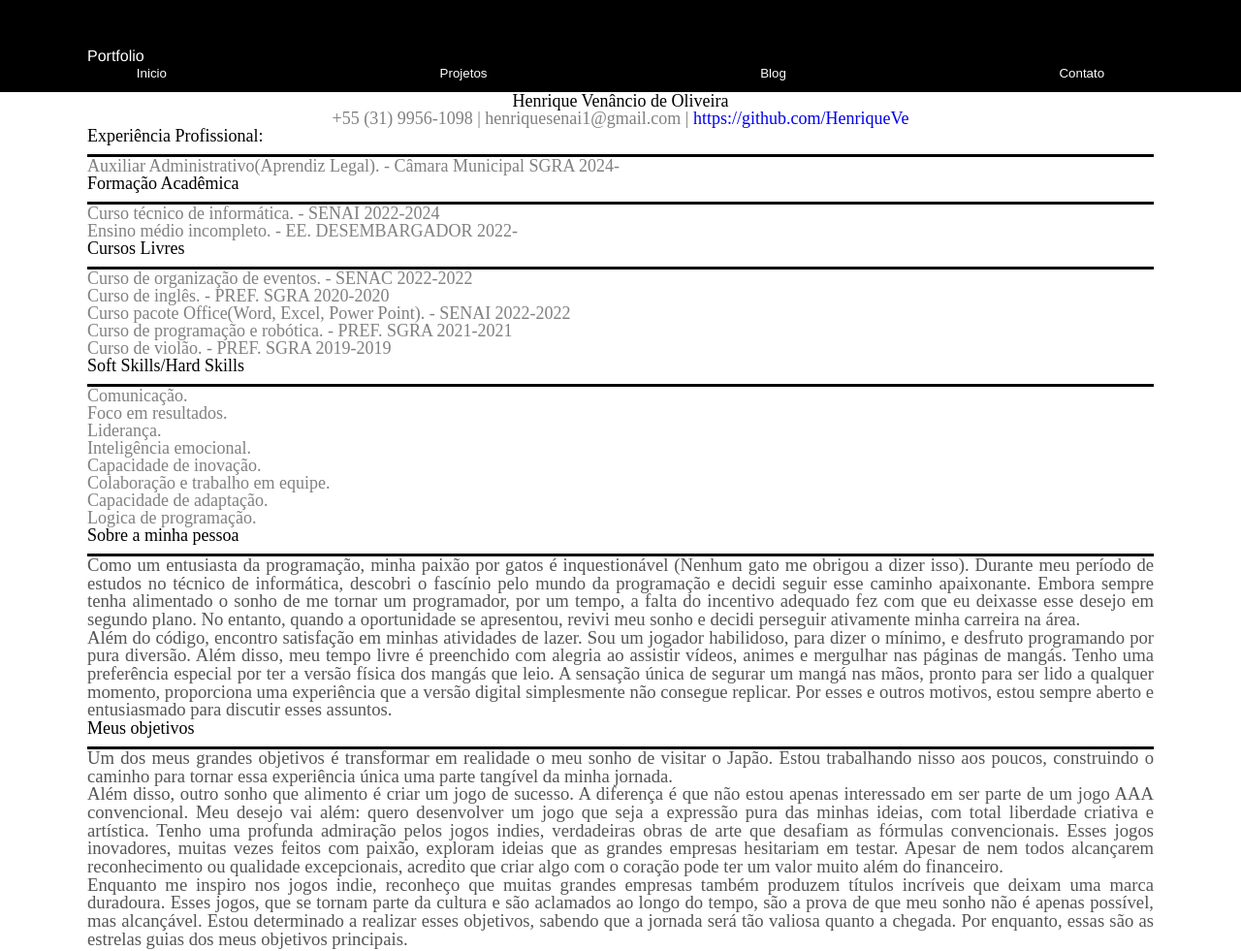
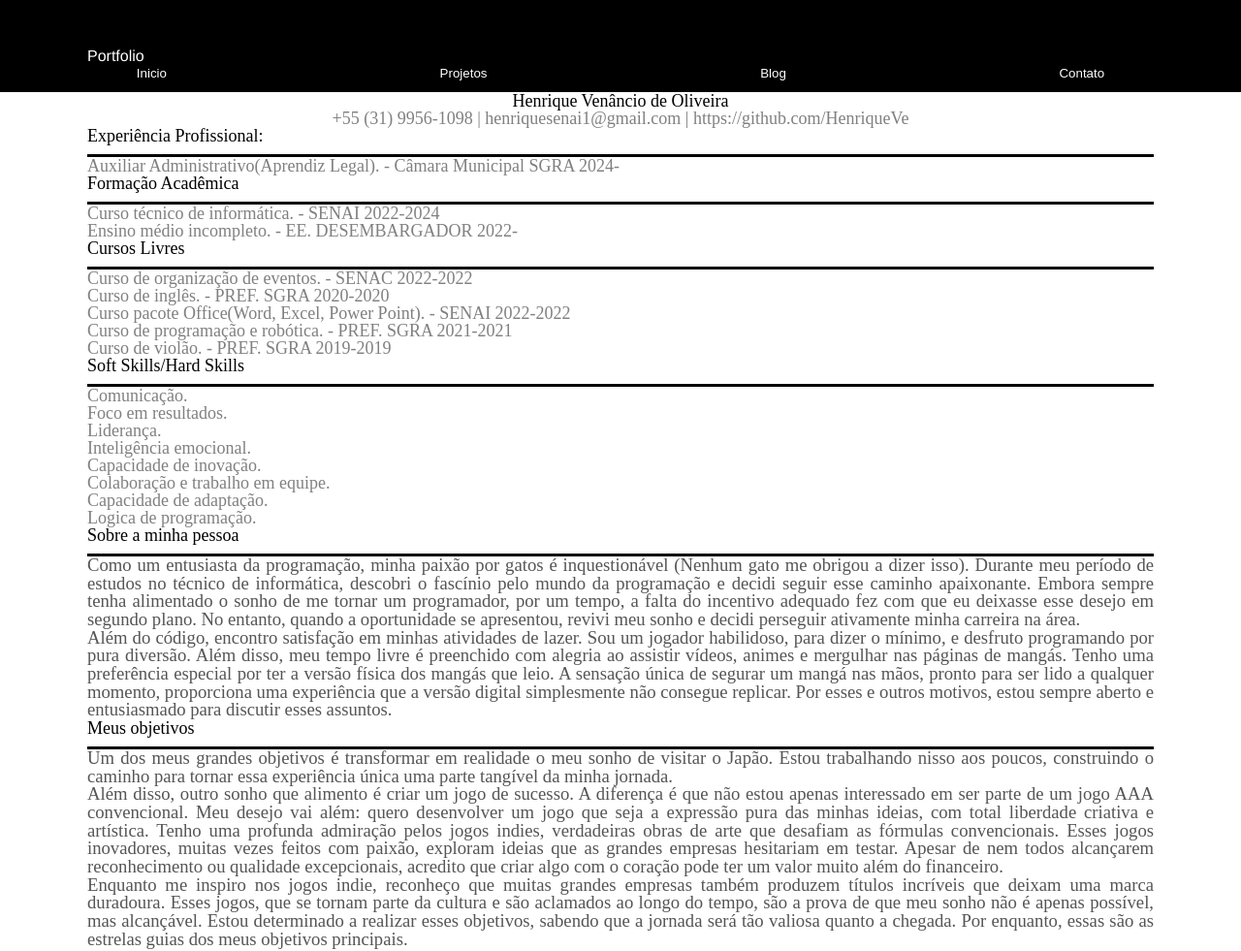
Before and after one commit to HenriqueVe/HenriqueVe.github.io, a plain HTML site: page Source/pages/sobremim.html in a window 1280 px wide. Shown: the whole page at 97% size. Drawn offline with Linux system fonts and the light colour scheme; files that its build step writes are made by us from their sources.

Commit message:
Update sobremim.html

```diff
--- a/Source/pages/sobremim.html
+++ b/Source/pages/sobremim.html
@@ -19,7 +19,7 @@
     </div>
     <div class="lettercolor font2">
         <h3 class="titlecolor" style="text-align: center; margin-bottom: 0px;">Henrique Venâncio de Oliveira</h3>
-        <div style="text-align: center;">+55 (31) 9956-1098 | henriquesenai1@gmail.com | <a href="https://github.com/HenriqueVe">https://github.com/HenriqueVe</a></div>
+        <div style="text-align: center;">+55 (31) 9956-1098 | henriquesenai1@gmail.com | <a href="https://github.com/HenriqueVe" style="color: gray;">https://github.com/HenriqueVe</a></div>
         <div class="margemgeral1">
 
              <h3 class="titlecolor" style="margin-bottom: 10px;">Experiência Profissional:</h3>
```
